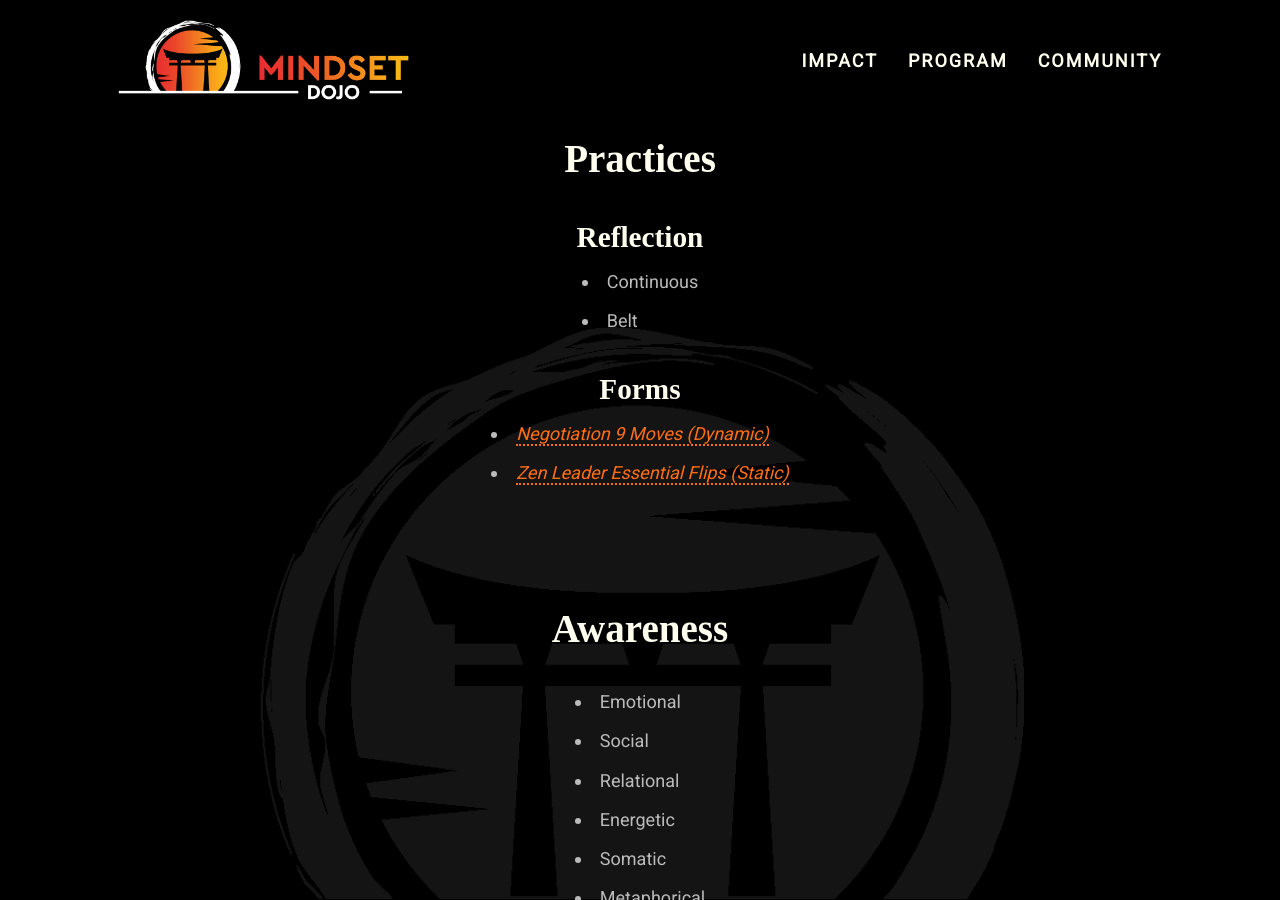
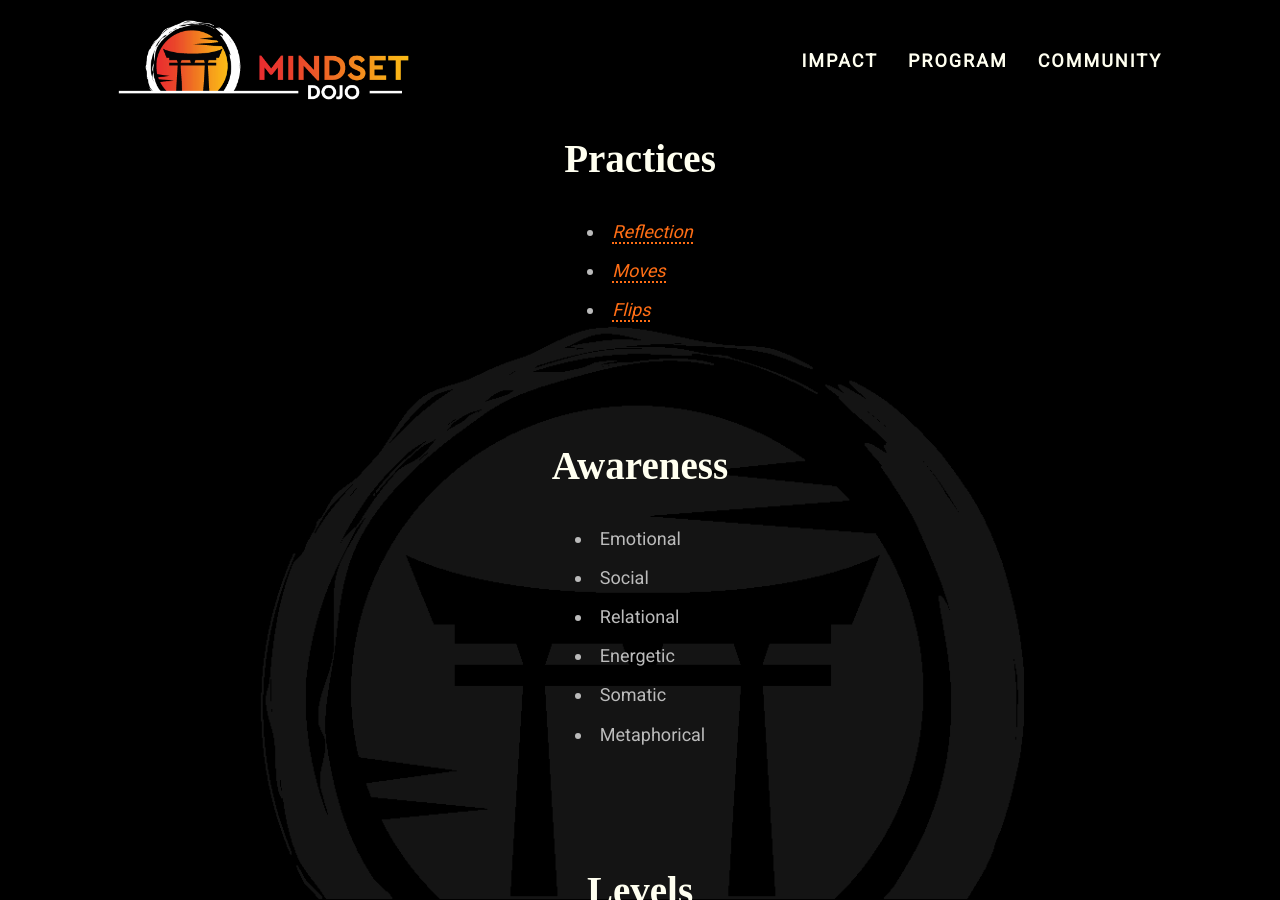
Before and after one commit to mindset-dojo/mindset-dojo.github.io, a Jekyll site: the page built from program.md, in a window 1280 px wide and 900 px high, scrolled down 632 px. Built offline with Jekyll 4.4.1, drawn with Linux system fonts in a browser that asks for light colours; some web fonts are replaced.

Commit message:
feat: Uplift program

```diff
--- a/_data/program.yaml
+++ b/_data/program.yaml
@@ -5,14 +5,12 @@ principles:
   - label: Release tension inviting clarity
   - label: Form reflection into reflex
 practices:
-  - reflection:
-    - label: Continuous
-    - label: Belt
-  - forms:
-    - label: Negotiation 9 Moves (Dynamic)
-      url: https://www.blackswanltd.com/newsletter/infographic-the-black-swan-groups-negotiation-9
-    - label: Zen Leader Essential Flips (Static)
-      url: https://cdn.dirigible.studio/wp-content/uploads/sites/24/2021/09/04073619/TZL-graphic-izl.pdf
+  - label: Reflection
+    url: https://en.wikipedia.org/wiki/Self-reflection
+  - label: Moves
+    url: https://www.blackswanltd.com/newsletter/infographic-the-black-swan-groups-negotiation-9
+  - label: Flips
+    url: https://cdn.dirigible.studio/wp-content/uploads/sites/24/2021/09/04073619/TZL-graphic-izl.pdf
 awareness:
   - label: Emotional
   - label: Social
--- a/program.md
+++ b/program.md
@@ -15,8 +15,8 @@ css_id: program
   <h2>Principles</h2>
   <br>
   <ul>
-    {% for principle in program.principles %}
-      <li>{{ principle.label }}</li>
+    {% for item in program.principles %}
+      <li>{{ item.label }}</li>
     {% endfor %}
   </ul>
 </section>
@@ -24,16 +24,8 @@ css_id: program
 <section>
   <h2>Practices</h2>
   <br>
-  <h3>Reflection</h3>
   <ul>
-    {% for item in program.practices[0].reflection %}
-      <li>{{ item.label }}</li>
-    {% endfor %}
-  </ul>
-
-  <h3>Forms</h3>
-  <ul>
-    {% for item in program.practices[1].forms %}
+    {% for item in program.practices %}
       <li><a href="{{ item.url }}" target="_blank">{{ item.label }}</a></li>
     {% endfor %}
   </ul>
@@ -60,8 +52,8 @@ css_id: program
       <p><strong>Challenge</strong></p> <p>{{ level.challenge }}</p>
       <ul>
         <p><strong>Exercises</strong></p>
-        {% for exercise in level.exercises %}
-          <li><a href="{{ exercise.url }}" target="_blank">{{ exercise.label }}</a></li>
+        {% for item in level.exercises %}
+          <li><a href="{{ item.url }}" target="_blank">{{ item.label }}</a></li>
         {% endfor %}
       </ul>
   {% endfor %}
```
